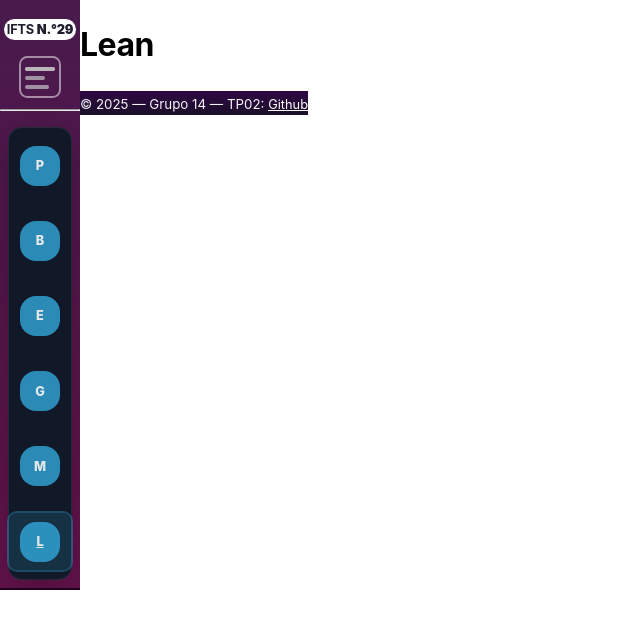
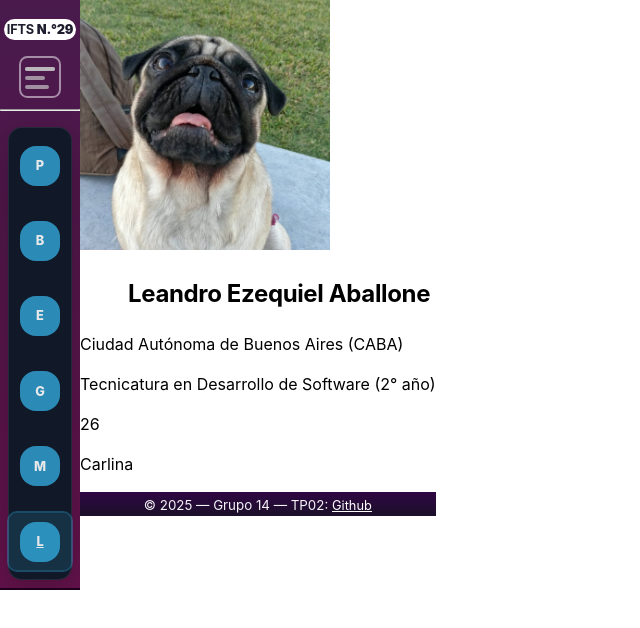
Before and after one commit to Lean-Aballone/TPFront_2, a React (Vite) app: page /lean in a window 1280 px wide. Shown: the top 628 px of the page, without its empty margins (0-640 px from the left). Built offline with nearby package versions, Linux system fonts and the light colour scheme.

Commit message:
Lean.jsx: Added: Img + Info component

```diff
--- a/src/pages/Lean.jsx
+++ b/src/pages/Lean.jsx
@@ -1,13 +1,22 @@
 import Footer from "../components/Footer";
+import Img from "../components/Img";
+import Info from "../lean/Info"
 
 const Lean = () => {
     return (
-        <div>
-            <h1>
-                Lean
-            </h1>
-            <Footer/>
-        </div>
+        <>
+            <main>
+                <Img src={"src/assets/img/carlina.png"} alt={"Lean"}/>
+                <Info
+                    nombre={"Leandro Ezequiel Aballone"}
+                    ubicacion={"Ciudad Autónoma de Buenos Aires (CABA)"}
+                    formacion={"Tecnicatura en Desarrollo de Software (2° año)"}
+                    edad={26}
+                    mascota={"Carlina"}
+                />
+                <Footer/>
+            </main>
+        </>
     );
 }
 
```
